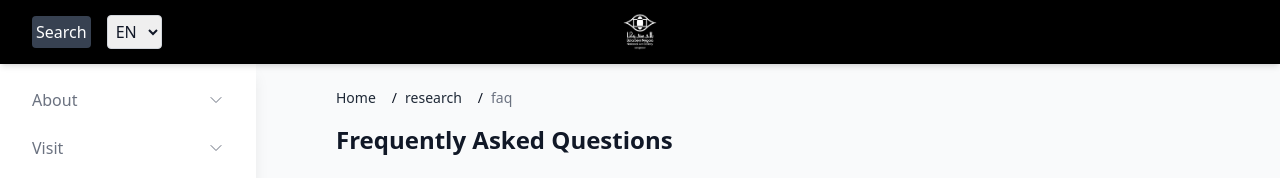
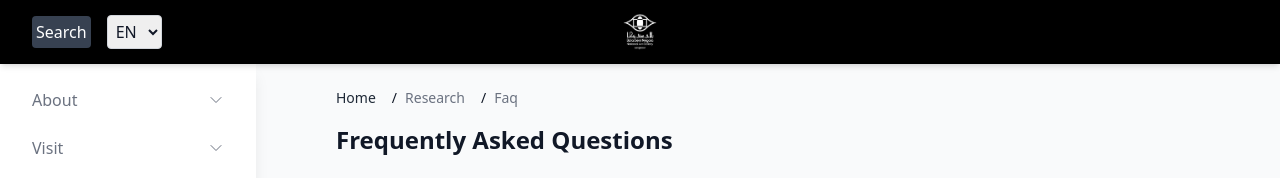
Before and after one commit to Jessy-Chan/HCIAU_Prototype, a React (Vite) app in the folder nvadb-frontend/: page /research/faq in a window 1280 px wide. Shown: the top 178 px of the page. Built offline with nearby package versions, Linux system fonts and the light colour scheme.

Commit message:
Update Breadcrumb

```diff
--- a/nvadb-frontend/src/components/Breadcrumb.jsx
+++ b/nvadb-frontend/src/components/Breadcrumb.jsx
@@ -5,27 +5,23 @@ const Breadcrumb = () => {
   const location = useLocation();
   const pathnames = location.pathname.split('/').filter(x => x);
 
+  // Helper function to capitalize first letter
+  const capitalizeFirst = (str) => {
+    return str.charAt(0).toUpperCase() + str.slice(1);
+  };
+
   return (
     <nav className="text-sm mb-4">
       <ol className="flex space-x-2">
         <li>
           <Link to="/" className="text-primary">Home</Link>
         </li>
-        {pathnames.map((name, index) => {
-          const routeTo = `/${pathnames.slice(0, index + 1).join('/')}`;
-          const isLast = index === pathnames.length - 1;
-
-          return (
-            <li key={name} className="flex items-center">
-              <span className="mx-2">/</span>
-              {isLast ? (
-                <span className="text-gray-500">{name}</span>
-              ) : (
-                <Link to={routeTo} className="text-primary">{name}</Link>
-              )}
-            </li>
-          );
-        })}
+        {pathnames.map((name, index) => (
+          <li key={name} className="flex items-center">
+            <span className="mx-2">/</span>
+            <span className="text-gray-500">{capitalizeFirst(name)}</span>
+          </li>
+        ))}
       </ol>
     </nav>
   );
```
